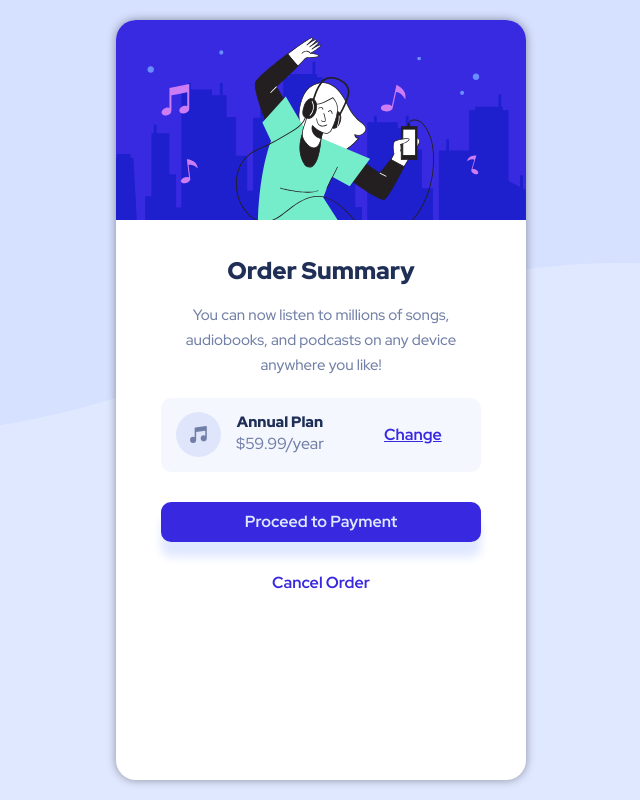
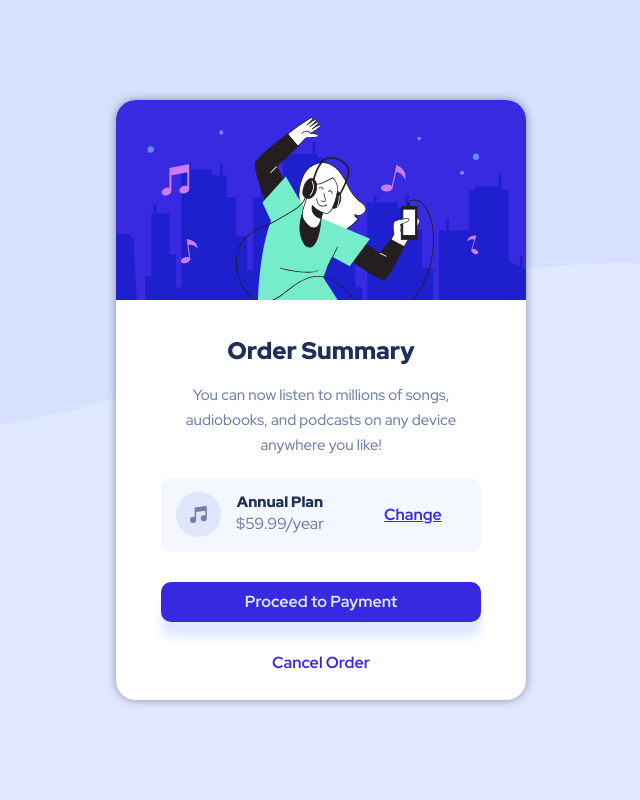
Before and after one commit to BrunoeSousaAlencar/Order-summary-component, a plain HTML site: page index.html in a window 1280 px wide. Shown: the whole page, without its empty margins (319-959 px from the left). Drawn offline with Linux system fonts and the light colour scheme.

Commit message:
Update style.css

```diff
--- a/css/style.css
+++ b/css/style.css
@@ -34,7 +34,7 @@ main{
     overflow: hidden;
     background-color: white;
     width: 410px;
-    height: 95%;
+    height: 600px;
     border-radius: 20px;
     box-shadow: 0px 0px 10px rgba(0, 0, 0, 0.384);
     text-align: center;
```
